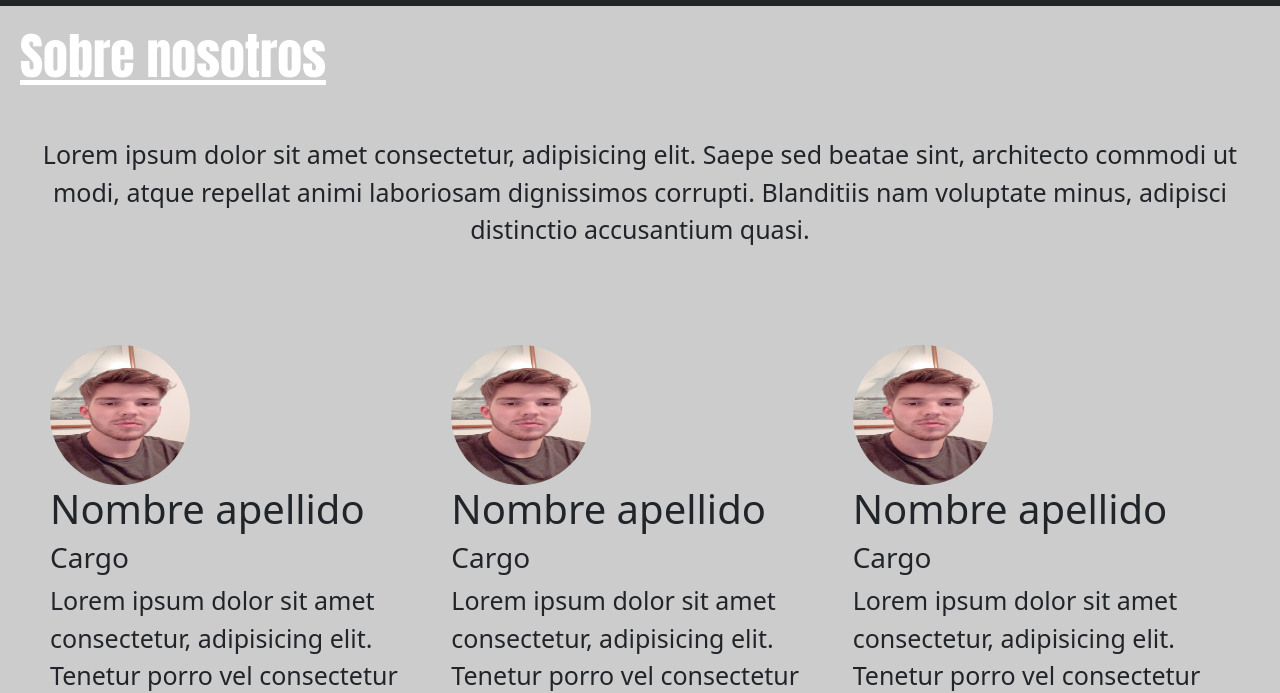
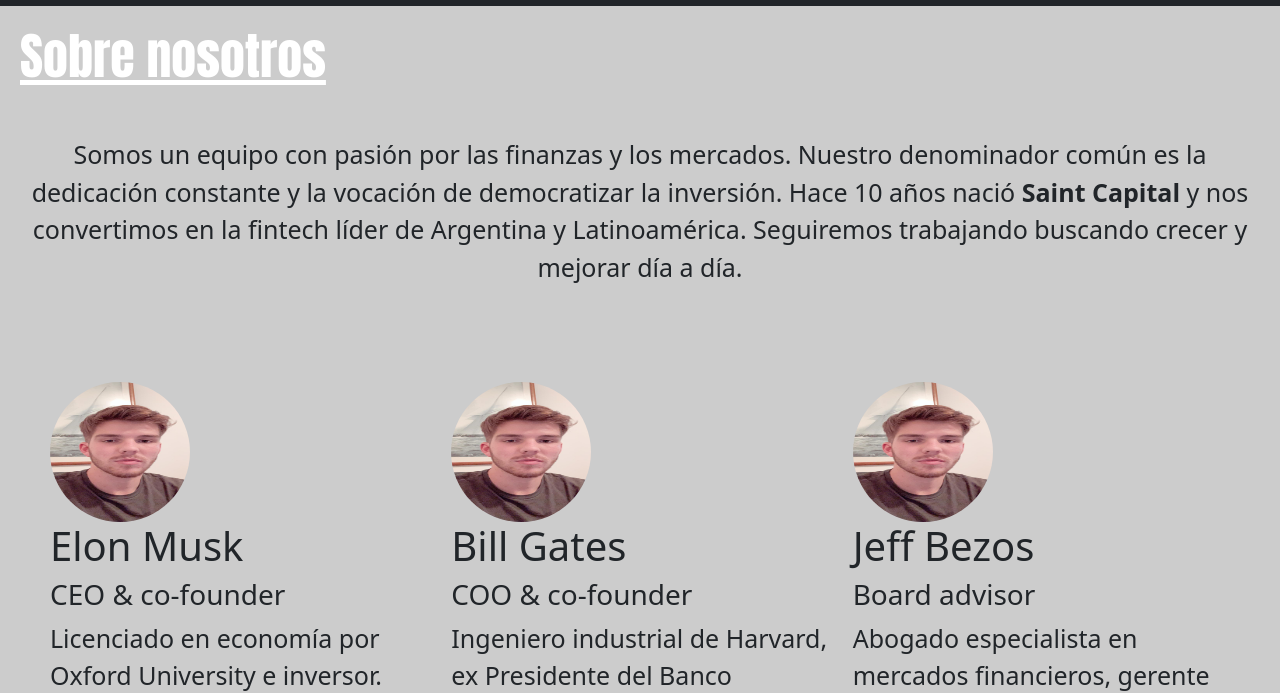
Before and after one commit to fernandezsanti/ProyectoDesarrolloWeb, a website: page nosotros.html in a window 1280 px wide. Shown: the part 110-803 px from the top of the page. Drawn offline with nearby package versions, Linux system fonts and the light colour scheme.

Commit message:
contenido nosotros

```diff
--- a/nosotros.html
+++ b/nosotros.html
@@ -43,8 +43,8 @@
 
 <section id="overflow">
         <h1 class="tituloNosotros"> Sobre nosotros</h1>
-        <div class="cajaNosotros"> <p>Lorem ipsum dolor sit amet consectetur, adipisicing elit. Saepe sed beatae sint, architecto commodi ut modi,
-            atque repellat animi laboriosam dignissimos corrupti. Blanditiis nam voluptate minus, adipisci distinctio accusantium quasi.</p></div>
+        <div class="cajaNosotros"> <p>Somos un equipo con pasión por las finanzas y los mercados. Nuestro denominador común es la dedicación constante y la vocación de democratizar la inversión. Hace 10 años nació <strong>Saint Capital</strong>
+        y nos convertimos en la fintech líder de Argentina y Latinoamérica. Seguiremos trabajando buscando crecer y mejorar día a día. </p></div>
 
                 <!-- integrantes-->
         <div class="row integrantes">
@@ -52,9 +52,9 @@
             <div class="col-lg-4 integranteUno">
                     <img src="././img-compressed/fotoperfil.jpeg" class="fotoPerfil" alt="Nombre Apellido, integrante fundamental de nuestro equipo.">
 
-                    <h2>Nombre apellido</h2>
-                    <h3>Cargo</h3>
-                    <p>Lorem ipsum dolor sit amet consectetur, adipisicing elit. Tenetur porro vel consectetur eligendi a labore!</p>
+                    <h2>Elon Musk</h2>
+                    <h3>CEO & co-founder</h3>
+                    <p>Licenciado en economía por Oxford University e inversor.</p>
                     <p><a class="btn btn-secondary" href="https://www.linkedin.com/in/santiago-fernandez-2530b01b4/" target="_blank">  <svg xmlns="http://www.w3.org/2000/svg" width="40" height="40" fill="currentColor" class="bi bi-linkedin" viewBox="0 0 16 16">
                         <path d="M0 1.146C0 .513.526 0 1.175 0h13.65C15.474 0 16 .513 16 1.146v13.708c0 .633-.526 1.146-1.175 1.146H1.175C.526 16 0 15.487 0 14.854V1.146zm4.943 12.248V6.169H2.542v7.225h2.401zm-1.2-8.212c.837 0 1.358-.554 1.358-1.248-.015-.709-.52-1.248-1.342-1.248-.822 0-1.359.54-1.359 1.248 0 .694.521 1.248 1.327 1.248h.016zm4.908 8.212V9.359c0-.216.016-.432.08-.586.173-.431.568-.878 1.232-.878.869 0 1.216.662 1.216 1.634v3.865h2.401V9.25c0-2.22-1.184-3.252-2.764-3.252-1.274 0-1.845.7-2.165 1.193v.025h-.016a5.54 5.54 0 0 1 .016-.025V6.169h-2.4c.03.678 0 7.225 0 7.225h2.4z"/>
                     </svg></a></p>
@@ -62,9 +62,9 @@
             <div class="col-lg-4 integranteDos">
                 <img src="././img-compressed/fotoperfil.jpeg" class="fotoPerfil" alt="Nombre Apellido, integrante fundamental de nuestro equipo.">
 
-                    <h2> Nombre apellido </h2>
-                    <h3>Cargo</h3>
-                    <p>Lorem ipsum dolor sit amet consectetur, adipisicing elit. Tenetur porro vel consectetur eligendi a labore!</p>
+                    <h2> Bill Gates </h2>
+                    <h3>COO & co-founder</h3>
+                    <p>Ingeniero industrial de Harvard, ex Presidente del Banco Central.</p>
                     <p><a class="btn btn-secondary" href="https://www.linkedin.com/in/santiago-fernandez-2530b01b4/" target="_blank">  <svg xmlns="http://www.w3.org/2000/svg" width="40" height="40" fill="currentColor" class="bi bi-linkedin" viewBox="0 0 16 16">
                         <path d="M0 1.146C0 .513.526 0 1.175 0h13.65C15.474 0 16 .513 16 1.146v13.708c0 .633-.526 1.146-1.175 1.146H1.175C.526 16 0 15.487 0 14.854V1.146zm4.943 12.248V6.169H2.542v7.225h2.401zm-1.2-8.212c.837 0 1.358-.554 1.358-1.248-.015-.709-.52-1.248-1.342-1.248-.822 0-1.359.54-1.359 1.248 0 .694.521 1.248 1.327 1.248h.016zm4.908 8.212V9.359c0-.216.016-.432.08-.586.173-.431.568-.878 1.232-.878.869 0 1.216.662 1.216 1.634v3.865h2.401V9.25c0-2.22-1.184-3.252-2.764-3.252-1.274 0-1.845.7-2.165 1.193v.025h-.016a5.54 5.54 0 0 1 .016-.025V6.169h-2.4c.03.678 0 7.225 0 7.225h2.4z"/>
                     </svg></a></p>
@@ -72,9 +72,9 @@
             <div class="col-lg-4 integranteTres">
                 <img src="./img-compressed/fotoperfil.jpeg" class="fotoPerfil" alt="Nombre Apellido, integrante fundamental de nuestro equipo.">
 
-                    <h2>Nombre apellido </h2>
-                    <h3>Cargo</h3>
-                    <p> Lorem ipsum dolor sit amet consectetur, adipisicing elit. Tenetur porro vel consectetur eligendi a labore! </p>
+                    <h2> Jeff Bezos </h2>
+                    <h3>Board advisor</h3>
+                    <p> Abogado especialista en mercados financieros, gerente de Recursos Humanos. </p>
                     <p><a class="btn btn-secondary" href="https://www.linkedin.com/in/santiago-fernandez-2530b01b4/" target="_blank"> <svg xmlns="http://www.w3.org/2000/svg" width="40" height="40" fill="currentColor" class="bi bi-linkedin" viewBox="0 0 16 16">
                         <path d="M0 1.146C0 .513.526 0 1.175 0h13.65C15.474 0 16 .513 16 1.146v13.708c0 .633-.526 1.146-1.175 1.146H1.175C.526 16 0 15.487 0 14.854V1.146zm4.943 12.248V6.169H2.542v7.225h2.401zm-1.2-8.212c.837 0 1.358-.554 1.358-1.248-.015-.709-.52-1.248-1.342-1.248-.822 0-1.359.54-1.359 1.248 0 .694.521 1.248 1.327 1.248h.016zm4.908 8.212V9.359c0-.216.016-.432.08-.586.173-.431.568-.878 1.232-.878.869 0 1.216.662 1.216 1.634v3.865h2.401V9.25c0-2.22-1.184-3.252-2.764-3.252-1.274 0-1.845.7-2.165 1.193v.025h-.016a5.54 5.54 0 0 1 .016-.025V6.169h-2.4c.03.678 0 7.225 0 7.225h2.4z"/>
                     </svg> </a></p>
@@ -121,7 +121,7 @@
         </div>
         <div class="col-2 seccionFooter">
         <h5>Sección</h5>
-        <ul class="nav flex-column listaFooter">
+        <ul class="nav d-flex listaFooter">
             <li class="nav-item mb-2"><a href="index.html" class="nav-link p-0 text-muted">Home</a></li>
             <li class="nav-item mb-2"><a href="nosotros.html" class="nav-link p-0 text-muted">Nosotros</a></li>
             <li class="nav-item mb-2"><a href="servicios.html" class="nav-link p-0 text-muted">Servicios</a></li>
--- a/scss/servicios.scss
+++ b/scss/servicios.scss
@@ -13,3 +13,10 @@
 .botonPro{font-size: 30px; background-color: darkred; border: darkred;}
 
 .navbar-collapse{z-index: 99;}
+
+.fotoServicios{height: 500px; width: 500px;}
+
+@media (min-width: 350px) and (max-width: 576px){
+
+
+}
```
Also changed, not shown: contacto.html (+1 -1 lines), galeria.html (+1 -1 lines), servicios.html (+1 -1 lines), style.css.
